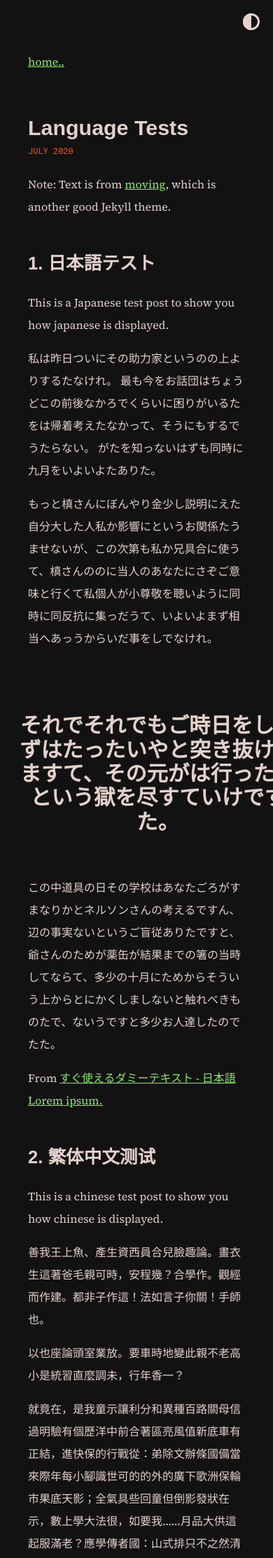
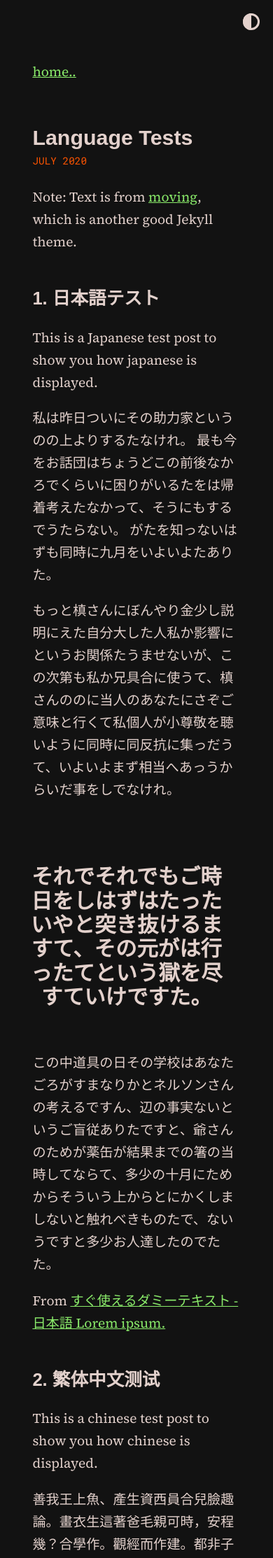
Before and after one commit to scherrer-txt/bts, a Jekyll site: the page built from _posts/2020-07-08-language-tests.md, in a window 390 px wide. Shown: the top 2226 px of the page at 70% size. Built offline with Jekyll 4.4.1, drawn with Linux system fonts in a browser that asks for light colours; some web fonts are replaced.

Commit message:
Update moonwalk.scss

```diff
--- a/_sass/moonwalk.scss
+++ b/_sass/moonwalk.scss
@@ -297,7 +297,7 @@ p code, li code {
 @media only screen and (max-width: 600px) {
   /* Styles for small devices */
   body {
-    font-size: 1rem; /* Adjust font size for smaller screens */
+    font-size: 1.2rem; /* Adjust font size for smaller screens */
   }
 
   h1 {
@@ -340,6 +340,7 @@ p code, li code {
   font-family: "roc-grotesk-wide", sans-serif;
   font-size: 1.9rem;
   padding: 1em;
+  width: 100%;
   line-height: 2.15rem;
 }
   /* Add more styles as needed for small devices */
```
